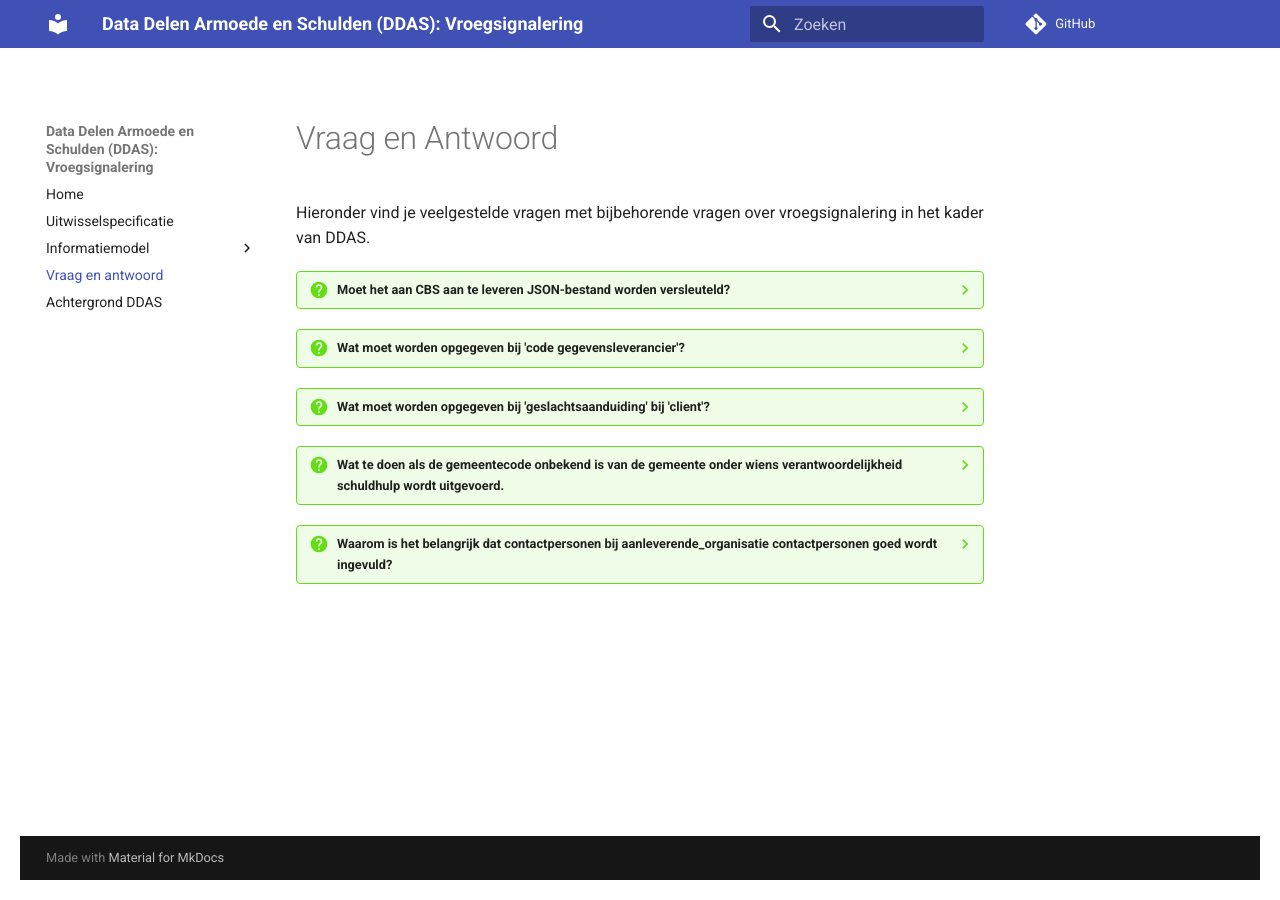
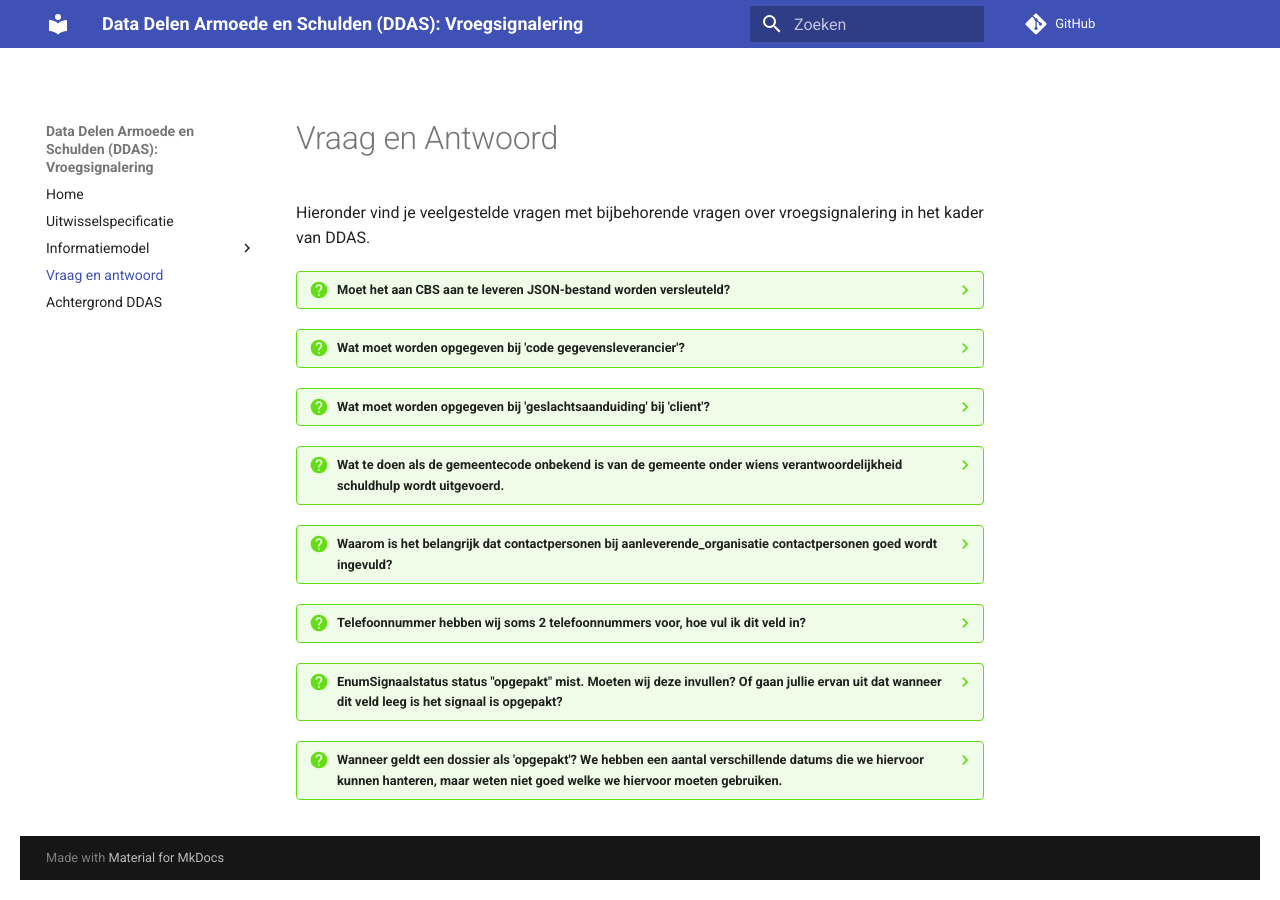
Before and after one commit to VNG-Realisatie/ddas-vroegsignalering, an MkDocs documentation site: the page built from docs/VraagEnAntwoord.md, in a window 1280 px wide. Built offline with MkDocs 1.6.1 and Material for MkDocs 9.7.7, drawn with Linux system fonts in a browser that asks for light colours; comment, search, counter and statistics services are not loaded; the version menu is left out.

Commit message:
Vraag en antwoord aangevuld

```diff
--- a/docs/VraagEnAntwoord.md
+++ b/docs/VraagEnAntwoord.md
@@ -18,3 +18,12 @@ Hieronder vind je veelgestelde vragen met bijbehorende vragen over vroegsignaler
 
 ??? question "Waarom is het belangrijk dat contactpersonen bij aanleverende_organisatie contactpersonen goed wordt ingevuld?"
     Bij aanlevering van gegevens via API's worden de gegevens van contactpersonen gebruikt om het 'op-orde-rapport' naartoe te sturen. Hiermee kunnen organisaties controleren of er correcte gegevens aan CBS zijn aangeboden. Hiervoor gebruikt het CBS het emailadres.
+
+??? question "Telefoonnummer hebben wij soms 2 telefoonnummers voor, hoe vul ik dit veld in?"
+    Je kunt in het veld meerdere telefoonnummers kwijt. Graag gesplitst met een '/'
+
+??? question "EnumSignaalstatus status "opgepakt" mist. Moeten wij deze invullen? Of gaan jullie ervan uit dat wanneer dit veld leeg is het signaal is opgepakt?"
+    Als een signaal onderdeel is van een zaak, dan zien we het als opgepakt
+
+??? question "Wanneer geldt een dossier als 'opgepakt'? We hebben een aantal verschillende datums die we hiervoor kunnen hanteren, maar weten niet goed welke we hiervoor moeten gebruiken."
+    Gebruik hiervoor het moment van aanmaken van het dossier.
```
Also changed, not shown: docs/definities/Detail_Model Vroegsignalering.md (+4 -6 lines).
